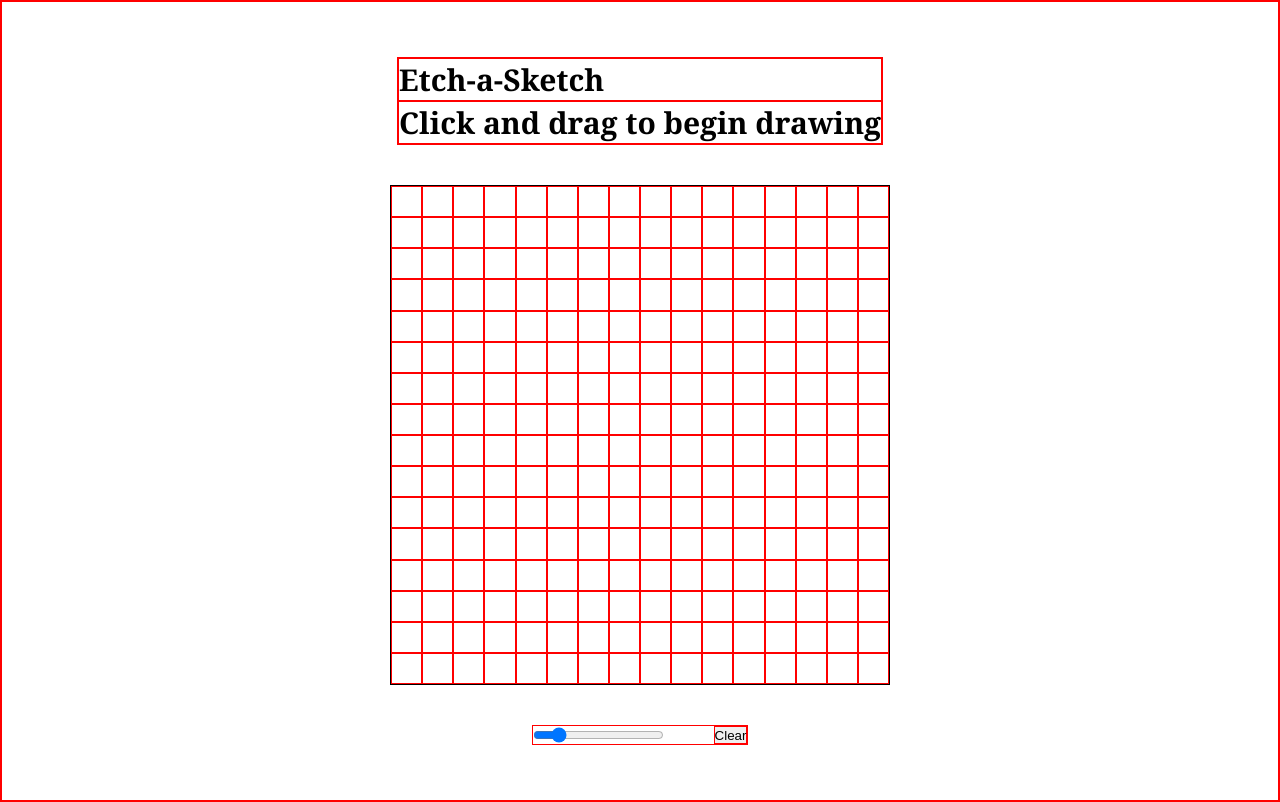
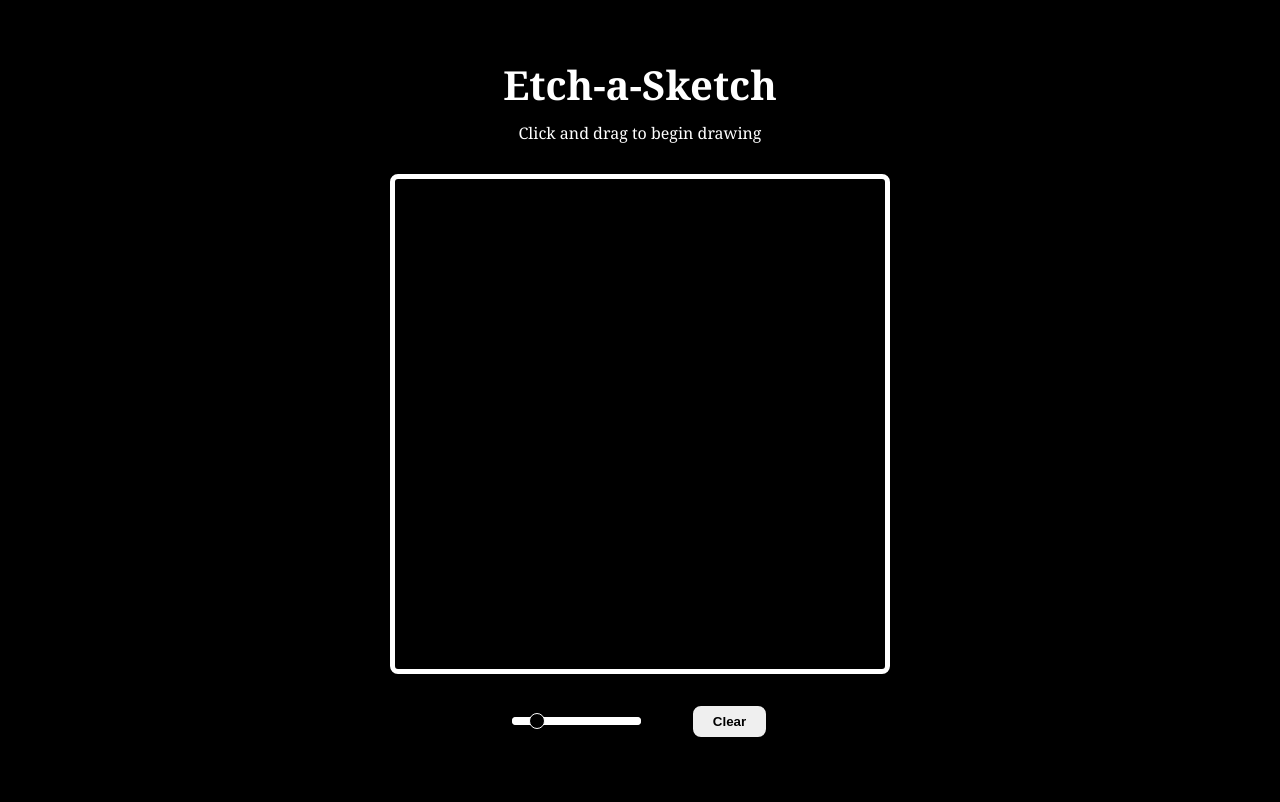
Before and after one commit to JonahTaye/Project-Etch-a-Sketch, a plain HTML site: page index.html in a window 1280 px wide. Drawn offline with Linux system fonts and the light colour scheme.

Commit message:
style: add styles to new divs

```diff
--- a/script.js
+++ b/script.js
@@ -32,13 +32,13 @@ function sketchPad() {
     document.querySelectorAll(".cell").forEach(box => {
         box.addEventListener("mousedown", () => {
             isMousedown = true
-            box.style.backgroundColor = "black"
+            box.style.backgroundColor = "white"
             console.log("here")
         })
 
         box.addEventListener("mouseover", () => {
             if (isMousedown) {
-                box.style.backgroundColor = "black"
+                box.style.backgroundColor = "white"
             }
         })
     })
@@ -62,6 +62,6 @@ inputValue.addEventListener("click", () => {
 
 clearAll.addEventListener("click", () => {
     document.querySelectorAll(".cell").forEach(box => {
-        box.style.backgroundColor = "white"
+        box.style.backgroundColor = "black"
     })
 })
--- a/style.css
+++ b/style.css
@@ -2,7 +2,6 @@
     margin: 0;
     padding: 0;
     box-sizing: border-box;
-    border: 1px red solid
 }
 
 body {
@@ -10,14 +9,24 @@ body {
     flex-direction: column;
     justify-content: center;
     align-items: center;
-    gap: 40px;
+    gap: 30px;
     height: 100vh;
     width: 100%;
+    background-color: black;
 }
 
 .header {
     font-family: Georgia, 'Times New Roman', Times, serif;
-    font-size: 30px;
+    display: flex;
+    flex-direction: column;
+    align-items: center;
+    gap: 10px;
+    margin-top: 15px;
+    color: white;
+}
+
+.header div {
+    font-size: 40px;
     font-weight: 900;
 }
 
@@ -27,13 +36,68 @@ body {
     flex-shrink: 0;
     height: 500px;
     width: 500px;
-    border: 1px black solid;
+    border: 5px white solid;
+    border-radius: 8px;
 }
 
 .button {
     display: flex;
+    align-items: center;
     gap: 50px;
+    margin-bottom: 20px;
 }
+
+.button button {
+    padding: 8px 20px;
+    border-radius: 10px;
+    font-weight: 600;
+    border: 2px black solid;
+}
+
+input[type="range"] {
+    -webkit-appearance: none; /* Remove default styles */
+    appearance: none;
+    width: 100%;
+    height: 8px;
+    background: lightgray; /* Track color */
+    border-radius: 4px;
+    outline: none;
+}
+
+/* Change the track color */
+input[type="range"]::-webkit-slider-runnable-track {
+    background: white; /* Track color */
+    height: 8px;
+    border-radius: 4px;
+}
+
+/* Change the thumb (circle) color */
+input[type="range"]::-webkit-slider-thumb {
+    -webkit-appearance: none;
+    appearance: none;
+    width: 16px;
+    height: 16px;
+    border: 1px white solid;
+    background: black; /* Thumb color */
+    border-radius: 50%;
+    cursor: pointer;
+    margin-top: -4px; /* Center the thumb */
+}
+
+/* Firefox */
+input[type="range"]::-moz-range-track {
+    background: white;
+}
+
+input[type="range"]::-moz-range-thumb {
+    border: 1px white solid;
+    background: black;
+    width: 16px;
+    height: 16px;
+    border-radius: 50%;
+    cursor: pointer;
+}
+
 
 .cell {
     user-select: none; /* Prevents text selection */
```
